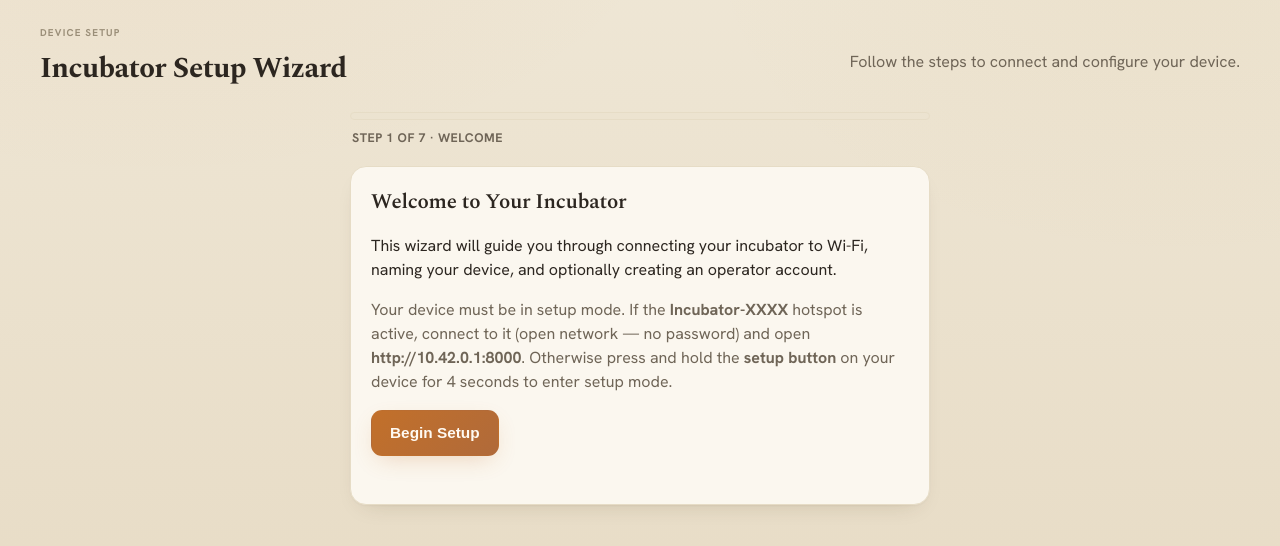
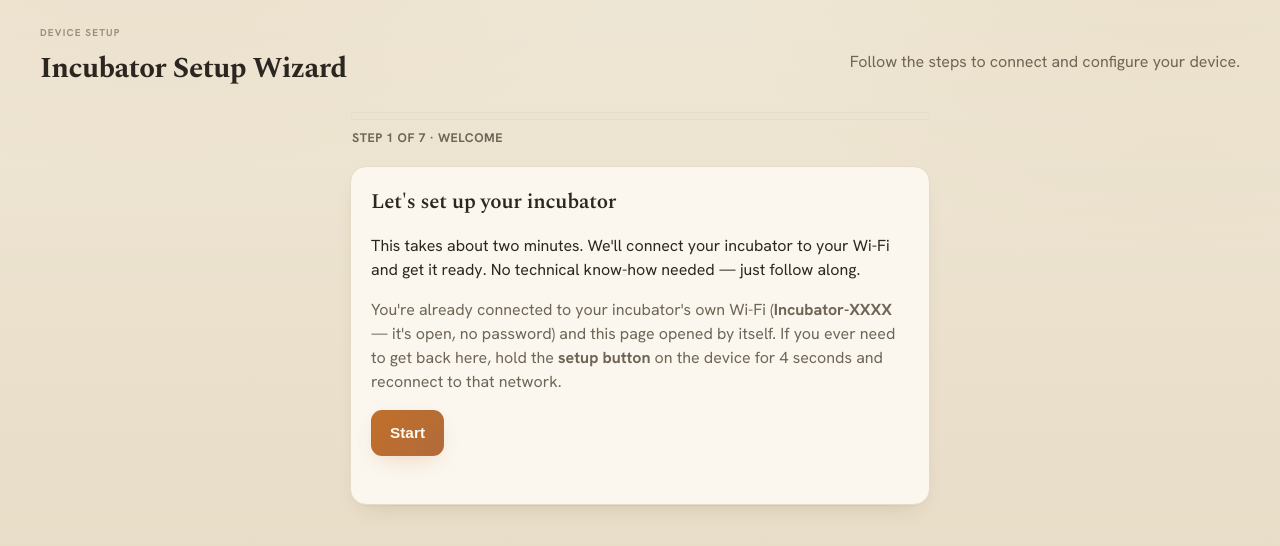
Before and after one commit to angads22/INCUBATOR_V3_DEV, a FastAPI app: page /onboarding in a window 1280 px wide. Shown: the part 69-615 px from the top of the page. Run offline with FastAPI, Linux system fonts and the light colour scheme; data comes from the database, SQL or seed files in the repository; some libraries are stand-ins or nearby versions.

Commit message:
Guarantee an open setup AP + purge duplicate hotspots (1.51 -> 1.52) (#66)
After flashing 1.51 the setup Wi-Fi was still locked and THREE "Incubator"
networks appeared. Two root causes, both fixed here.

Still locked: the AP password was read from /etc/incubator.env, which is
written once at first boot. An OTA update (or an SD card provisioned by an
older image) keeps the old random key, so the 1.51 "blank default" never
took effect on those units. The app now treats the DB as the authoritative
source of the setup-AP password and IGNORES the env value:
  - settings_store.effective_ap_password(db) returns the operator-set
    password or "" (open). No env fallback, so a stale baked key can't keep
    a unit locked.
  - OnboardingService takes an ap_password_resolver (wired to the DB in
    main) and uses it for every hotspot start; default is an open network.

Three networks: start_hotspot only deleted the single "incubator-hotspot"
profile. Older images, NetworkManager's own "Hotspot" profile, and stale
device-id-suffixed SSIDs left extra saved AP connections that auto-activate.
WiFiService._purge_ap_connections now removes every Wi-Fi AP/hotspot profile
(our con-name, "Hotspot", anything containing "incubator", and SSID-prefix
matches) before bringing up the single open AP — so the pile collapses to
one on the next boot, self-healing an already-affected unit.

Set-after-setup + farmer-friendly:
  - POST /api/settings/ap-password sets or clears the setup password; a new
    "Setup network password" card on the Settings page exposes it (blank =
    open). The network ships open so anyone can connect with one tap, and the
    operator can secure it later.
  - Onboarding wizard copy rewritten in plain language (no "SSID",
    "hotspot", "operator account" jargon).

Tests: tests/test_ap_recovery.py covers the purge, the resolver precedence
over a stale static key, and the password endpoint. 106 passed.


Claude-Session: https://claude.ai/code/session_015E2FqSW9Jaa2ei5C8hK1bn

Co-authored-by: Claude <noreply@anthropic.com>

```diff
--- a/app/main.py
+++ b/app/main.py
@@ -103,6 +103,21 @@ vision_service = VisionService(
 setup_mode_service = SetupModeService()
 wifi_service = WiFiService()
 
+
+def _resolve_ap_password() -> str:
+    """Authoritative setup-AP password: the DB value (default open), never the
+    stale INCUBATOR_AP_PASSWORD baked into /etc/incubator.env at first boot."""
+    from .settings_store import effective_ap_password
+
+    db = next(get_db())
+    try:
+        return effective_ap_password(db)
+    except Exception:  # noqa: BLE001 — open network is the safe fallback
+        return ""
+    finally:
+        db.close()
+
+
 onboarding_service = OnboardingService(
     wifi_service=wifi_service,
     setup_mode_service=setup_mode_service,
@@ -110,6 +125,7 @@ onboarding_service = OnboardingService(
     ap_password=settings.ap_password,
     ap_ip=settings.ap_ip,
     auto_hotspot=settings.auto_hotspot_on_unclaimed,
+    ap_password_resolver=_resolve_ap_password,
 )
 
 button_service = SetupButtonService(
--- a/app/routes/web.py
+++ b/app/routes/web.py
@@ -463,14 +463,18 @@ def login_page(
 
 
 @router.get("/onboarding", response_class=HTMLResponse)
-def onboarding_page(request: Request):
+def onboarding_page(request: Request, db: Session = Depends(get_db)):
+    from ..settings_store import effective_ap_password
+
     return _render(
         request=request,
         name="onboarding.html",
         context={
             "version": settings.app_version,
             "ap_ip": settings.ap_ip,
-            "ap_password": settings.ap_password,
+            # DB-authoritative: blank means the setup network is open.
+            "ap_password": effective_ap_password(db),
+            "ap_ssid_prefix": settings.ap_ssid_prefix,
         },
     )
 
@@ -618,6 +622,33 @@ def api_settings_update(
     if updates:
         update_settings(db, updates)
     return {"ok": True}
+
+
+class APPasswordPayload(BaseModel):
+    # 8–63 printable chars (WPA2 rule), or empty to make the setup network open.
+    password: str = ""
+
+
+@router.post("/api/settings/ap-password")
+def api_set_ap_password(
+    payload: APPasswordPayload,
+    db: Session = Depends(get_db),
+    session_token: str | None = Cookie(default=None, alias=settings.session_cookie_name),
+) -> dict:
+    """Set (or clear) the setup-AP Wi-Fi password — optional, after setup.
+
+    The setup network ships OPEN so any farmer can connect with one tap. Once
+    things work, the operator can secure future setup sessions with a password
+    here; clearing it returns the AP to open.
+    """
+    from ..settings_store import set_ap_password
+
+    _require_api_user(db, session_token)
+    pw = (payload.password or "").strip()
+    if pw and not (8 <= len(pw) <= 63):
+        raise HTTPException(status_code=400, detail="Wi-Fi password must be 8–63 characters (or blank for an open network).")
+    set_ap_password(db, pw)
+    return {"ok": True, "open": not bool(pw)}
 
 
 class LoginPayload(BaseModel):
--- a/app/services/wifi_service.py
+++ b/app/services/wifi_service.py
@@ -140,8 +140,13 @@ class WiFiService:
             # Bookworm soft-blocks the radio until a country is set — unblock it
             # and apply the regulatory domain before asking nmcli for an AP.
             self._prepare_radio()
-            # Delete any stale hotspot connection first
-            _nmcli("connection", "delete", _HOTSPOT_CON_NAME, check=False)
+            # Purge EVERY stale AP profile first — not just our fixed con-name.
+            # Earlier images, NetworkManager's own "Hotspot" profile, and old
+            # device-id-suffixed SSIDs leave saved AP connections in
+            # /etc/NetworkManager/system-connections that auto-activate, so the
+            # phone sees several "Incubator-XXXX" networks (often locked with an
+            # old key). Collapse them to the single open AP we're about to start.
+            self._purge_ap_connections(ssid)
             args = [
                 "device", "wifi", "hotspot",
                 "con-name", _HOTSPOT_CON_NAME,
@@ -166,6 +171,37 @@ class WiFiService:
         except Exception as exc:
             logger.warning("Unexpected error starting hotspot: %s", exc)
         return False
+
+    def _purge_ap_connections(self, ssid: str) -> None:
+        """Delete all saved Wi-Fi AP/hotspot profiles to avoid duplicate SSIDs.
+
+        Matches our fixed con-name, NetworkManager's default "Hotspot", anything
+        with "incubator"/"hotspot" in the name, and any profile named after the
+        SSID prefix (e.g. a stale "Incubator-1A2B"). Best-effort and never fatal.
+        """
+        prefix = ssid.split("-", 1)[0].lower() if ssid else "incubator"
+        try:
+            res = _nmcli("-t", "-f", "NAME,TYPE", "connection", "show", check=False)
+        except FileNotFoundError:
+            return
+        except Exception as exc:  # noqa: BLE001
+            logger.debug("Could not list connections for purge: %s", exc)
+            return
+        for line in res.stdout.splitlines():
+            # NAME may contain ':'; TYPE is the last field.
+            name, _, ctype = line.rpartition(":")
+            if not name or "wireless" not in ctype and "wifi" not in ctype:
+                continue
+            low = name.lower()
+            if (
+                low == _HOTSPOT_CON_NAME
+                or "hotspot" in low
+                or "incubator" in low
+                or (prefix and low.startswith(prefix))
+            ):
+                _nmcli("connection", "down", name, check=False)
+                _nmcli("connection", "delete", name, check=False)
+                logger.info("Purged stale AP connection '%s'", name)
 
     def stop_hotspot(self) -> None:
         try:
--- a/app/templates/onboarding.html
+++ b/app/templates/onboarding.html
@@ -12,11 +12,11 @@
   <!-- Step 0: Welcome -->
   <div class="wizard-step active" data-step="0">
     <article class="card">
-      <h3>Welcome to Your Incubator</h3>
-      <p>This wizard will guide you through connecting your incubator to Wi-Fi, naming your device, and optionally creating an operator account.</p>
-      <p class="muted">Your device must be in setup mode. If the <strong>Incubator-XXXX</strong> hotspot is active, connect to it{% if ap_password %} (password: <code>{{ ap_password }}</code>){% else %} (open network — no password){% endif %} and open <strong>http://{{ ap_ip }}:8000</strong>. Otherwise press and hold the <strong>setup button</strong> on your device for 4&nbsp;seconds to enter setup mode.</p>
+      <h3>Let's set up your incubator</h3>
+      <p>This takes about two minutes. We'll connect your incubator to your Wi-Fi and get it ready. No technical know-how needed — just follow along.</p>
+      <p class="muted">You're already connected to your incubator's own Wi-Fi (<strong>{{ ap_ssid_prefix }}-XXXX</strong>{% if ap_password %}, password <code>{{ ap_password }}</code>{% else %} — it's open, no password{% endif %}) and this page opened by itself. If you ever need to get back here, hold the <strong>setup button</strong> on the device for 4&nbsp;seconds and reconnect to that network.</p>
       <div class="button-row">
-        <button class="btn btn-primary" id="beginSetupBtn" type="button">Begin Setup</button>
+        <button class="btn btn-primary" id="beginSetupBtn" type="button">Start</button>
       </div>
       <p id="setupStartMsg" class="hint"></p>
     </article>
@@ -25,14 +25,14 @@
   <!-- Step 1: Wi-Fi Selection -->
   <div class="wizard-step" data-step="1">
     <article class="card">
-      <h3>Select Your Wi-Fi Network</h3>
-      <p class="muted">Choose the network your incubator should use for normal operation.</p>
-      <p id="wifiScanMsg" class="hint">Scanning for networks&hellip;</p>
+      <h3>Connect to your Wi-Fi</h3>
+      <p class="muted">Pick your home or barn Wi-Fi so the incubator can stay online.</p>
+      <p id="wifiScanMsg" class="hint">Looking for nearby Wi-Fi&hellip;</p>
       <div id="wifiList" class="wifi-list"></div>
-      <label class="manual-ssid">Can't see your network? Enter its name manually
-        <input id="manualSsid" type="text" placeholder="Wi-Fi network name (SSID)" autocomplete="off" />
+      <label class="manual-ssid">Don't see your Wi-Fi? Type its name here
+        <input id="manualSsid" type="text" placeholder="Your Wi-Fi name" autocomplete="off" />
       </label>
-      <p class="muted hint">While the setup hotspot is on, this device can't always scan for other networks — typing the name works just as well.</p>
+      <p class="muted hint">While in setup mode the incubator can't always see other networks — typing the name works just as well.</p>
       <div class="wizard-nav">
         <button class="btn btn-ghost" type="button" data-prev>Back</button>
         <button class="btn btn-primary" type="button" data-next id="wifiNextBtn" disabled>Next</button>
@@ -43,10 +43,10 @@
   <!-- Step 2: Wi-Fi Password -->
   <div class="wizard-step" data-step="2">
     <article class="card">
-      <h3>Enter Wi-Fi Password</h3>
-      <p class="muted">Leave blank for open networks.</p>
+      <h3>Wi-Fi password</h3>
+      <p class="muted">Type the password for your Wi-Fi. If your Wi-Fi has no password, leave this blank.</p>
       <label>Password for <strong id="selectedSsidLabel">&mdash;</strong>
-        <input id="wifiPassword" type="password" placeholder="Wi-Fi password" autocomplete="off" />
+        <input id="wifiPassword" type="password" placeholder="Your Wi-Fi password" autocomplete="off" />
       </label>
       <div class="wizard-nav">
         <button class="btn btn-ghost" type="button" data-prev>Back</button>
@@ -58,9 +58,9 @@
   <!-- Step 3: Account Creation (optional) -->
   <div class="wizard-step" data-step="3">
     <article class="card">
-      <h3>Create Operator Account <span class="badge-optional">Optional</span></h3>
-      <p class="muted">Create a local account to restrict access and unlock future features. You can skip and add one later from the profile menu.</p>
-      <label><input type="checkbox" id="createAccountCheck" /> Create an account now</label>
+      <h3>Create a login <span class="badge-optional">Optional</span></h3>
+      <p class="muted">A login keeps others from changing your incubator's settings. You can skip this now and add one later from the menu in the top-right.</p>
+      <label><input type="checkbox" id="createAccountCheck" /> Create a login now</label>
       <div id="accountFields" class="account-fields">
         <label>Username<input id="acctUsername" type="text" autocomplete="username" /></label>
         <label>Email<input id="acctEmail" type="email" autocomplete="email" /></label>
--- a/app/version.py
+++ b/app/version.py
@@ -7,7 +7,7 @@ Version scheme:
 - 2.00 major
 """
 
-VERSION = "1.51"
+VERSION = "1.52"
 
 
 def parse_version(version: str) -> tuple[int, int, int]:
--- a/pyproject.toml
+++ b/pyproject.toml
@@ -4,7 +4,7 @@ build-backend = "setuptools.build_meta"
 
 [project]
 name = "incubator-v3"
-version = "1.51"
+version = "1.52"
 description = "Incubator v3 — Raspberry Pi Zero 2W edition"
 requires-python = ">=3.11"
 dependencies = [
```
Also changed, not shown: app/services/onboarding_service.py (+21 -4 lines), app/settings_store.py (+23 -0 lines), app/templates/settings.html (+44 -0 lines), tests/test_ap_recovery.py (added, +130 -0 lines).
